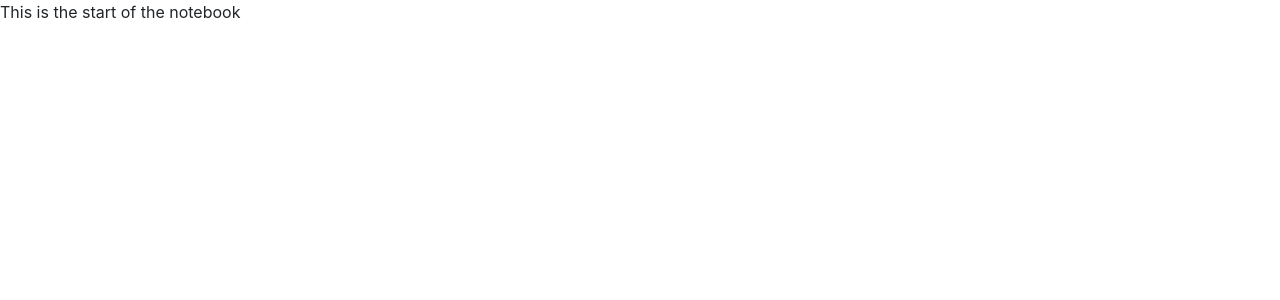
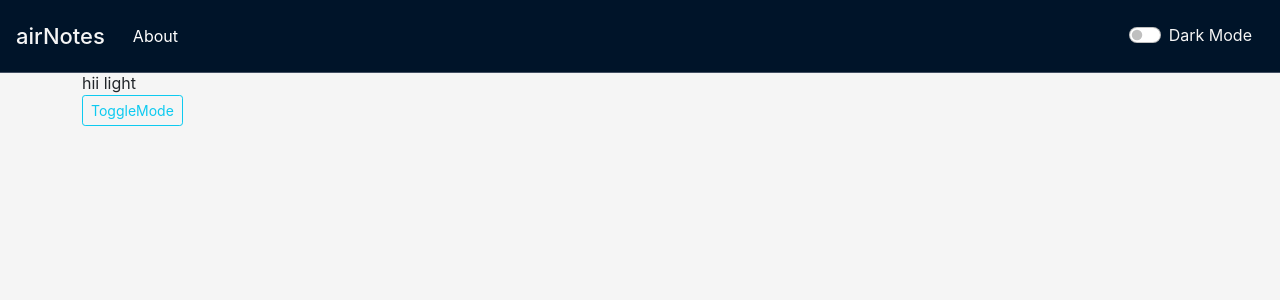
Before and after one commit to Akshaaaat/airNotes, a React (Create React App) app: page / in a window 1280 px wide. Shown: the top 300 px of the page. Built offline with nearby package versions, Linux system fonts and the light colour scheme.

Commit message:
Refactored theme of page with useContext()

```diff
--- a/src/App.js
+++ b/src/App.js
@@ -1,8 +1,22 @@
+import React from "react";
+import { BrowserRouter as Router, Routes, Route } from "react-router-dom";
+import Home from "./components/Home";
+import Navbar from "./components/Navbar";
+import NoteMode from "./context/NoteMode";
+
 function App() {
+
   return (
-    <div className="App">
-      This is the start of the notebook
-    </div>
+    <NoteMode>
+      <Router>
+        <Navbar />
+
+        <Routes>
+          <Route exact path="/" element={<Home />} />
+        </Routes>
+
+      </Router>
+    </NoteMode>
   );
 }
 
--- /dev/null
+++ b/src/components/CSS/Navbar.css
@@ -0,0 +1,14 @@
+.hoverByCSS:hover{
+    font-weight: 500;
+    font-size: 0.97rem;
+    color:blueviolet;
+}
+
+.airNotes-logo{
+    color: whitesmoke;
+    text-decoration: none;
+}
+.airNotes-logo:hover{
+    color: aliceblue;
+    text-decoration: none;
+}
--- /dev/null
+++ b/src/components/Home.jsx
@@ -0,0 +1,19 @@
+import React, { useContext } from "react";
+import NoteContext from "../context/NoteContext";
+
+function Home() {
+  const a = useContext(NoteContext)
+  return (
+    <>
+      <div style={{ height: "71px" }}></div>  {/* This is to leave some area for the fixed navigation bar*/}
+      <div className="container">
+
+        <div>hii {a.state.mode}</div>
+        <div className="btn btn-outline-info btn-sm" onClick={a.toggleMode}>ToggleMode</div>
+
+      </div>
+    </>
+  );
+}
+
+export default Home;
--- /dev/null
+++ b/src/components/Navbar.jsx
@@ -0,0 +1,43 @@
+import React, { useContext } from 'react';
+import {Link} from 'react-router-dom';
+import './CSS/Navbar.css';
+import NoteContext from '../context/NoteContext'
+
+export default function Navbar() {
+
+  const mode = useContext(NoteContext);
+
+  return (
+    <>
+    <nav className = "navbar fixed-top navbar-expand-lg navbar-dark" style = {{borderBottom:'1px solid rgb(221 219 230 / 30%)', backgroundColor:'#001429', minHeight:'73px'}}>
+
+      <div className="container-fluid">
+        <div style={{fontSize: '22px', fontWeight:'500', padding:'4px', color: 'whitesmoke'}} >
+            <Link className="airNotes-logo" aria-current="page" to="/">airNotes</Link>
+        </div>
+        <button className="navbar-toggler" type="button" data-bs-toggle="collapse" data-bs-target="#navbarSupportedContent" aria-controls="navbarSupportedContent" aria-expanded="false" aria-label="Toggle navigation">
+          <span className="navbar-toggler-icon"></span>
+        </button>
+
+        <div className="collapse navbar-collapse" id="navbarSupportedContent">
+          <ul className="navbar-nav me-auto mb-2 mb-lg-0">
+            <li className="nav-item mx-3 my-1">
+              <Link className="nav-link active hoverByCSS" aria-current="page" to="/about">About</Link>
+            </li>
+          </ul>
+
+          {/*Making Darkmode toggle Button*/}
+          <div className="form-check form-switch mx-3">
+            {/* eslint-disable-next-line*/}
+            <input className="form-check-input" type="checkbox" role="switch" id="flexSwitchCheckDefault" onClick={mode.toggleMode}  style={{cursor:'pointer'}} />
+            <label className="form-check-label" htmlFor="flexSwitchCheckDefault" style={{color: 'whitesmoke'}}>
+              Dark Mode
+            </label>
+          </div>
+
+        </div>
+      </div>
+    </nav>
+    </>
+  )
+}
--- /dev/null
+++ b/src/context/NoteContext.js
@@ -0,0 +1,6 @@
+import { createContext } from 'react';
+
+//Enables us to export the createContext funciton
+const NoteContext = createContext();
+
+export default NoteContext;
--- /dev/null
+++ b/src/context/NoteMode.js
@@ -0,0 +1,29 @@
+import React, {useState} from 'react';
+import NoteContext from './NoteContext';
+
+const NoteMode =  (props) =>{
+
+
+    //ToggleMode function here
+    const [state,setState] = useState({mode:"light"});
+    const toggleMode = () =>{
+        if(state.mode==='light'){
+            setState({mode:'dark'});
+            document.body.style.backgroundColor='#2c3034';
+            document.body.style.color='whitesmoke';
+        }
+        else{
+            setState({mode:'light'});
+            document.body.style.backgroundColor='whitesmoke';
+            document.body.style.color='black';
+        }
+    };
+
+    return(
+        <NoteContext.Provider value={{state, toggleMode}}>
+            {props.children}
+        </NoteContext.Provider>
+    )
+}
+
+export default NoteMode;
--- a/src/index.css
+++ b/src/index.css
@@ -5,6 +5,7 @@ body {
     sans-serif;
   -webkit-font-smoothing: antialiased;
   -moz-osx-font-smoothing: grayscale;
+  background-color: whitesmoke;
 }
 
 code {
--- a/src/index.js
+++ b/src/index.js
@@ -2,7 +2,6 @@ import React from 'react';
 import ReactDOM from 'react-dom/client';
 import './index.css';
 import App from './App';
-import reportWebVitals from './reportWebVitals';
 
 const root = ReactDOM.createRoot(document.getElementById('root'));
 root.render(
@@ -10,8 +9,3 @@ root.render(
     <App />
   </React.StrictMode>
 );
-
-// If you want to start measuring performance in your app, pass a function
-// to log results (for example: reportWebVitals(console.log))
-// or send to an analytics endpoint. Learn more: https://bit.ly/CRA-vitals
-reportWebVitals();
--- a/src/reportWebVitals.js
+++ /dev/null
@@ -1,13 +0,0 @@
-const reportWebVitals = onPerfEntry => {
-  if (onPerfEntry && onPerfEntry instanceof Function) {
-    import('web-vitals').then(({ getCLS, getFID, getFCP, getLCP, getTTFB }) => {
-      getCLS(onPerfEntry);
-      getFID(onPerfEntry);
-      getFCP(onPerfEntry);
-      getLCP(onPerfEntry);
-      getTTFB(onPerfEntry);
-    });
-  }
-};
-
-export default reportWebVitals;
```
Also changed, not shown: package.json (+5 -2 lines), src/setupTests.js (deleted, +0 -5 lines), src/logo.svg (deleted), 1 other file (tests, documents, lock files or other folders).
